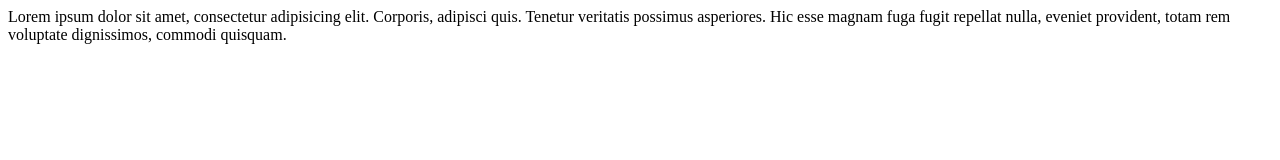
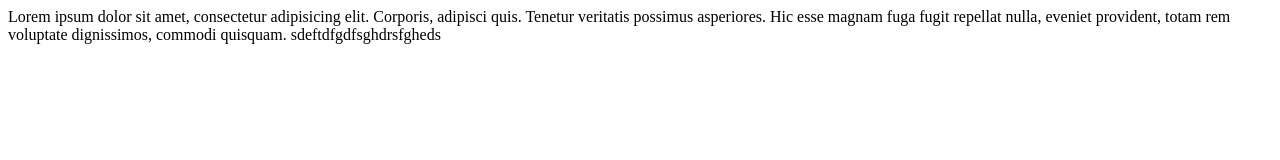
Before and after one commit to vini6161610/aulagit2, a plain HTML site: page index.html in a window 1280 px wide. Drawn offline with Linux system fonts and the light colour scheme.

Commit message:
index
rety

```diff
--- a/index.html
+++ b/index.html
@@ -9,6 +9,6 @@
 <body>
 
     Lorem ipsum dolor sit amet, consectetur adipisicing elit. Corporis, adipisci quis. Tenetur veritatis possimus asperiores. Hic esse magnam fuga fugit repellat nulla, eveniet provident, totam rem voluptate dignissimos, commodi quisquam.
-
+sdeftdfgdfsghdrsfgheds
 </body>
 </html>
```
